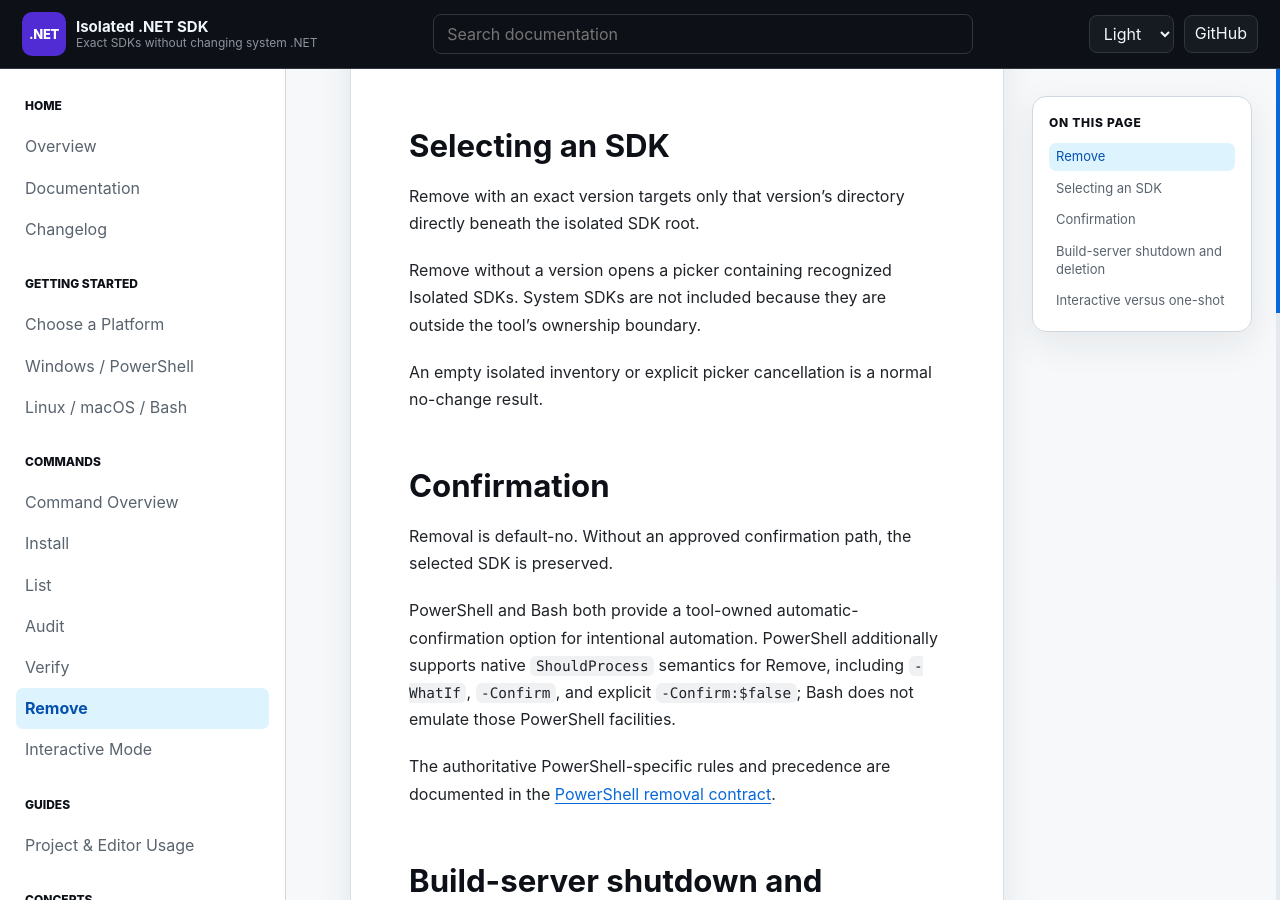
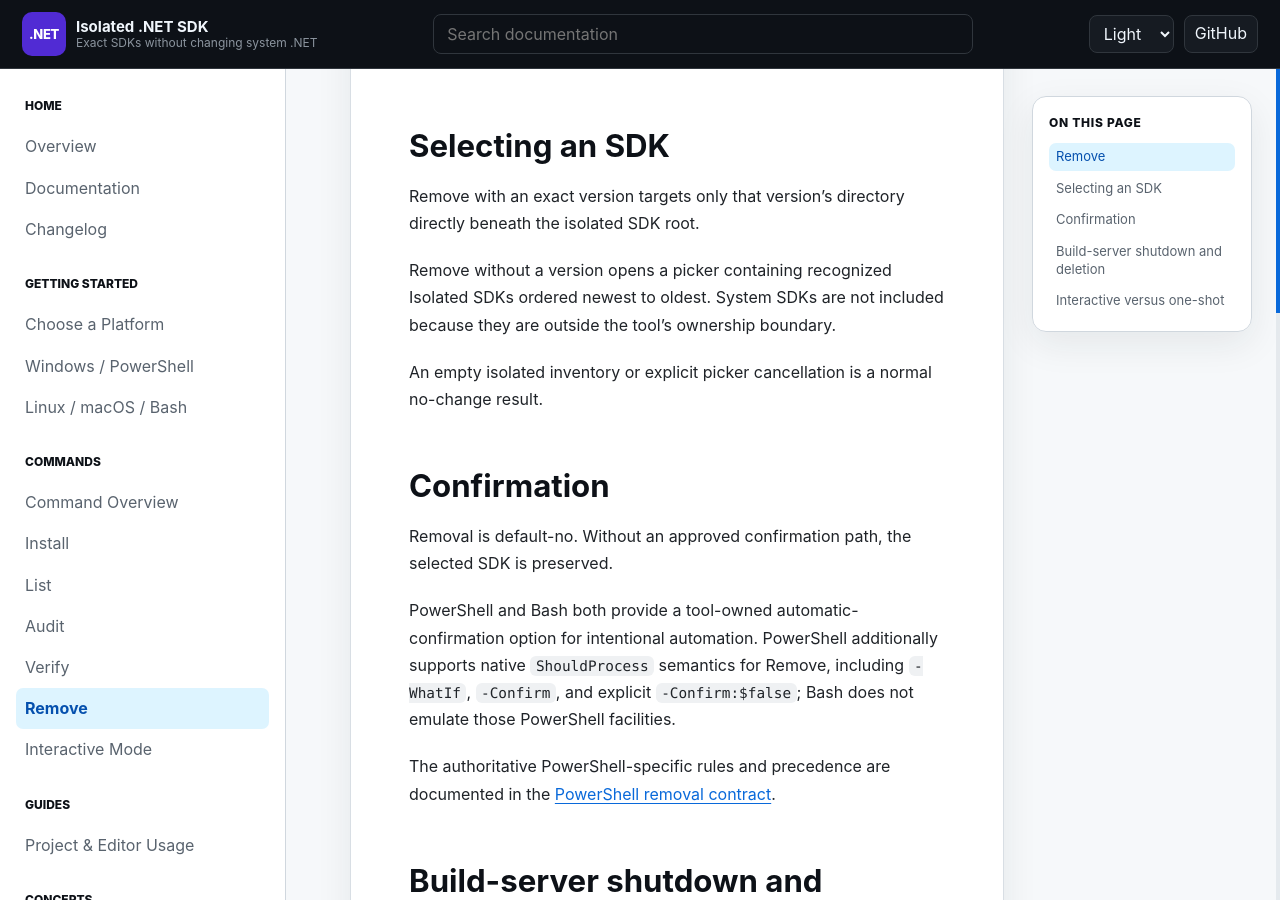
Before and after one commit to infoconex/isolated-dotnet-sdk, a Jekyll site: the page built from docs/commands/remove.md, in a window 1280 px wide and 900 px high, scrolled down 318 px. Built offline with Jekyll 4.4.1, drawn with Linux system fonts in a browser that asks for light colours; our own code applies the rules of GitHub Pages for plain Markdown files.

Commit message:
docs: document newest-first SDK version lists

```diff
--- a/docs/commands/remove.md
+++ b/docs/commands/remove.md
@@ -8,7 +8,7 @@ For exact shell syntax, see [Windows / PowerShell](../getting-started/windows-po
 
 Remove with an exact version targets only that version's directory directly beneath the isolated SDK root.
 
-Remove without a version opens a picker containing recognized Isolated SDKs. System SDKs are not included because they are outside the tool's ownership boundary.
+Remove without a version opens a picker containing recognized Isolated SDKs ordered newest to oldest. System SDKs are not included because they are outside the tool's ownership boundary.
 
 An empty isolated inventory or explicit picker cancellation is a normal no-change result.
 
```
